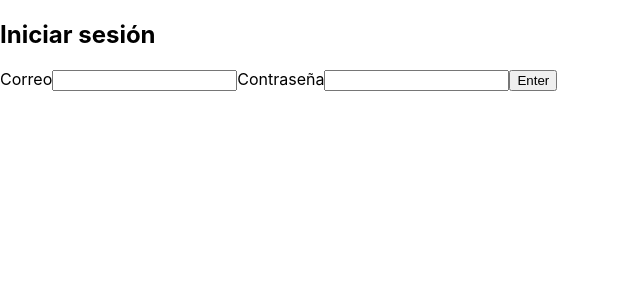
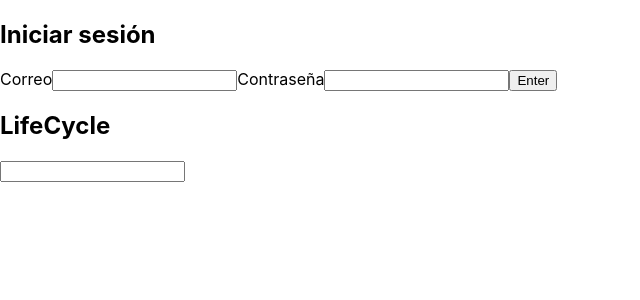
Before and after one commit to Melrose1/login-udemy, a React (Create React App) app: page / in a window 1280 px wide. Shown: the top 300 px of the page, without its empty margins (0-640 px from the left). Built offline with nearby package versions, Linux system fonts and the light colour scheme.

Commit message:
testing lifecycles

```diff
--- a/src/index.js
+++ b/src/index.js
@@ -3,11 +3,13 @@ import ReactDOM from 'react-dom/client';
 import './index.css';
 import App from './App';
 import reportWebVitals from './reportWebVitals';
+import LifeCycle from './lifecycle/lifecycle';
 
 const root = ReactDOM.createRoot(document.getElementById('root'));
 root.render(
   <React.StrictMode>
     <App />
+    <LifeCycle />
   </React.StrictMode>
 );
 
--- /dev/null
+++ b/src/lifecycle/lifecycle.js
@@ -0,0 +1,36 @@
+import { useState, Component } from 'react';
+
+class LifeCycle extends Component {
+  constructor(props) {
+    super(props);
+    console.log('Constructor');
+    this.state = {
+      name: '',
+    };
+  }
+  componentDidMount() {
+    console.log('Did Mount');
+  }
+  componentDidUpdate(prevProps, prevState, snapshot) {
+    console.log('Did Uupdate');
+  }
+  shouldComponentUpdate() {
+    return true;
+  }
+  getSnapshotBeforeUpdate(prevProps, prevState) {
+    console.log('getSnapshotBeforeUpdate', prevProps, prevState);
+    //return 0; retorna un snapshot en did update
+  }
+  render() {
+    return (
+      <div>
+        <h2>LifeCycle</h2>
+        <input
+          value={this.state.name}
+          onChange={({ target: { value } }) => this.setState({ name: value })}
+        ></input>
+      </div>
+    );
+  }
+}
+export default LifeCycle;
```
